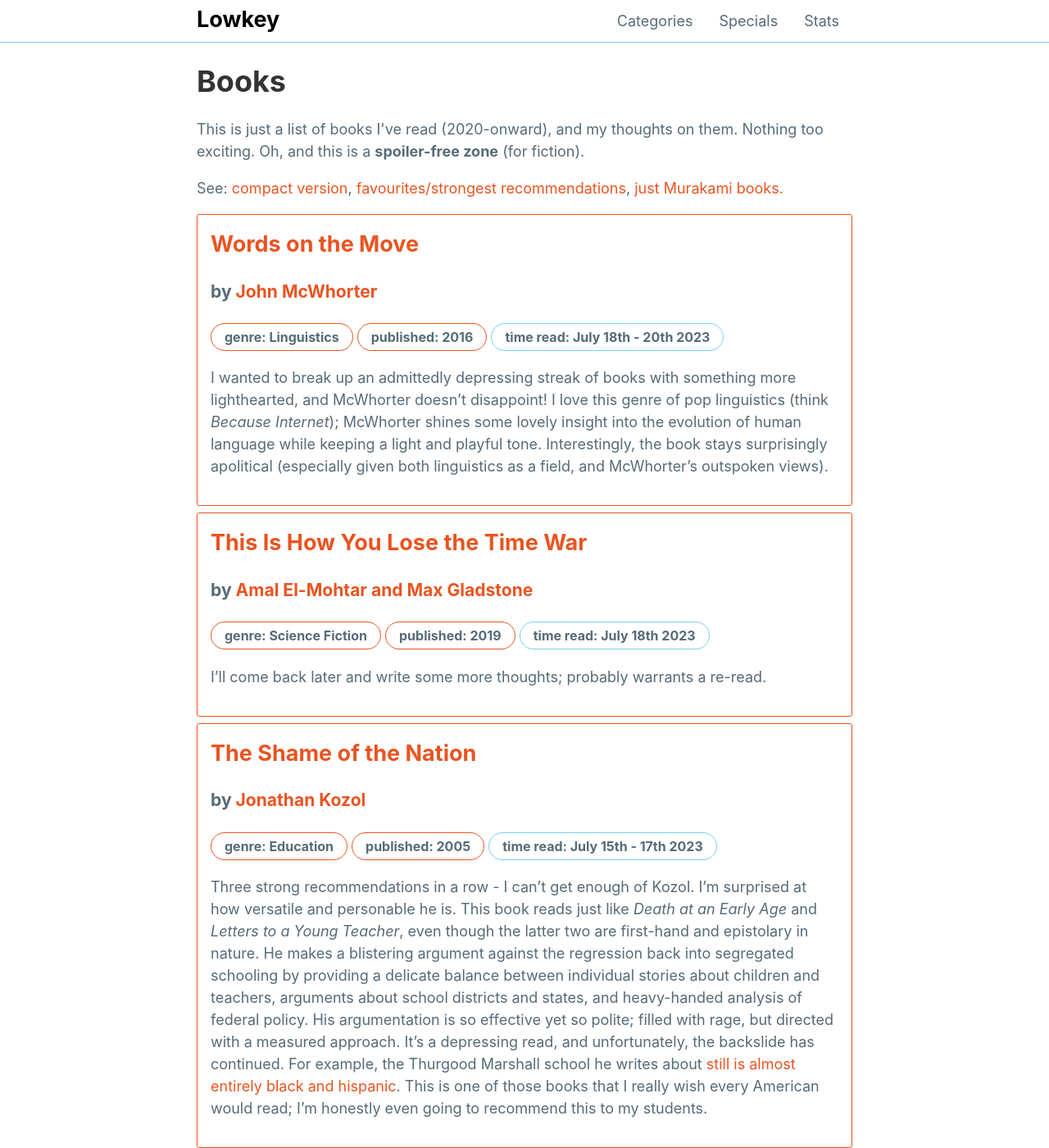
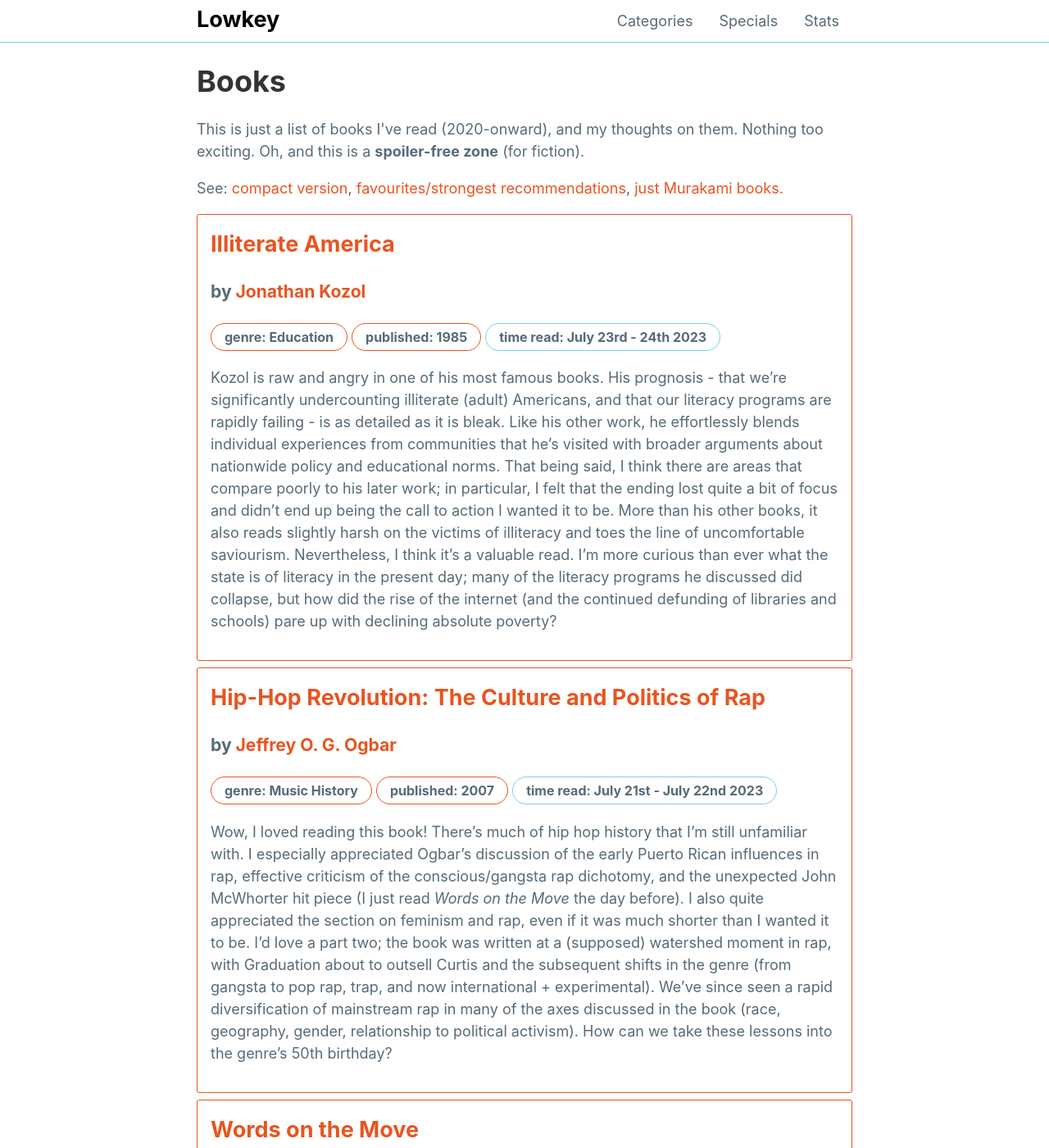
Before and after one commit to mattxwang/lowkey, a Jekyll site: the page built from stats/books.html, in a window 1280 px wide and 1400 px high. Shown: the whole window at 82% size. Built offline with Jekyll 4.4.1, drawn with Linux system fonts in a browser that asks for light colours; some of the changed text lies outside the part shown.

Commit message:
Catching up

```diff
--- a/_data/books.yml
+++ b/_data/books.yml
@@ -719,7 +719,6 @@ normalpeople:
   genre: Romance
   year_published: 2018
   time_read: September 2022
-  strong: true
   thoughts: >
     In the best way possible, this book was a painful read. I often *love* love - and Sally Rooney does a stellar job portraying love (and what's not quite it) in a perfect story about imperfect people. Some parts of the book definitely hit too close to home. This book is such an easy read - which makes it a superb recommendation - and will likely kick off a romance binge phase!
 flights:
@@ -829,7 +828,7 @@ curiousincidentdognighttime:
   time_read: January 31st 2023
   strong: true
   thoughts: >
-    In many ways, this book occupies the same place in my heart as Forrest Gump. I feel both happy and sad for our protagonist and his life situation. Beyond that, the book has some neat light elements of metafiction. Surely a moving read for almost anyone!
+    In many ways, this book occupies the same place in my heart as Forrest Gump. I feel both happy and sad for our protagonist and his life situation. Beyond that, the book has some neat light elements of metafiction. Surely a moving read!
 ofmiceandmen:
   title: Of Mice and Men
   author: John Steinbeck
@@ -942,7 +941,7 @@ beyondmeasure:
   year_published: 2023
   time_read: July 11th - 13th 2023
   thoughts: >
-    I'm left feeling quite whelmed. I completely buy into the thesis of this book: measurements (and units) are (somewhat arbitrarily) grounded in deep history, but encode profound amounts of power and can be used to oppress. Vincent hits on some interesting tidbits, including the ties measurement has to European revolutionaries, Pax Americana, and the tie between IQ and eugenics. But, I feel like so much more on the table. I would have liked to see discussions about the role of census data, gerrymandering, and property rights; about standardized testing or credit scores or GDP; or, a focus on measurement outside of the West. Regardless, it's given me some food for thought, which I greatly appreciate!
+    I'm left feeling quite whelmed. I completely buy into the thesis of this book: measurements (and units) are (somewhat arbitrarily) grounded in deep history, but encode profound amounts of power and can be used to oppress. Vincent hits on some interesting tidbits, including the ties measurement has to European revolutionaries, Pax Americana, and the tie between IQ and eugenics. But, I feel like so much more was left on the table. I would have liked to see discussions about the role of census data, gerrymandering, and property rights; about standardized testing or credit scores or GDP; or, a focus on measurement outside of the West. Regardless, it's given me some food for thought, which I greatly appreciate!
 godhelpthechild:
   title: God Help the Child
   author: Toni Morrison
@@ -976,3 +975,19 @@ wordsonthemove:
   time_read: July 18th - 20th 2023
   thoughts: >
     I wanted to break up an admittedly depressing streak of books with something more lighthearted, and McWhorter doesn't disappoint! I love this genre of pop linguistics (think *Because Internet*); McWhorter shines some lovely insight into the evolution of human language while keeping a light and playful tone. Interestingly, the book stays surprisingly apolitical (especially given both linguistics as a field, and McWhorter's outspoken views).
+hiphoprevolution:
+  title: "Hip-Hop Revolution: The Culture and Politics of Rap"
+  author: Jeffrey O. G. Ogbar
+  genre: Music History
+  year_published: 2007
+  time_read: July 21st - July 22nd 2023
+  thoughts: >
+    Wow, I loved reading this book! There's much of hip hop history that I'm still unfamiliar with. I especially appreciated Ogbar's discussion of the early Puerto Rican influences in rap, effective criticism of the conscious/gangsta rap dichotomy, and the unexpected John McWhorter hit piece (I just read *Words on the Move* the day before). I also quite appreciated the section on feminism and rap, even if it was much shorter than I wanted it to be. I'd love a part two; the book was written at a (supposed) watershed moment in rap, with Graduation about to outsell Curtis and the subsequent shifts in the genre (from gangsta to pop rap, trap, and now international + experimental). We've since seen a rapid diversification of mainstream rap in many of the axes discussed in the book (race, geography, gender, relationship to political activism). How can we take these lessons into the genre's 50th birthday?
+illiterateamerica:
+  title: Illiterate America
+  author: Jonathan Kozol
+  genre: Education
+  year_published: 1985
+  time_read: July 23rd - 24th 2023
+  thoughts: >
+    Kozol is raw and angry in one of his most famous books. His prognosis - that we're significantly undercounting illiterate (adult) Americans, and that our literacy programs are rapidly failing - is as detailed as it is bleak. Like his other work, he effortlessly blends individual experiences from communities that he's visited with broader arguments about nationwide policy and educational norms. That being said, I think there are areas that compare poorly to his later work; in particular, I felt that the ending lost quite a bit of focus and didn't end up being the call to action I wanted it to be. More than his other books, it also reads slightly harsh on the victims of illiteracy and toes the line of uncomfortable saviourism. Nevertheless, I think it's a valuable read. I'm more curious than ever what the state is of literacy in the present day; many of the literacy programs he discussed did collapse, but how did the rise of the internet (and the continued defunding of libraries and schools) pare up with declining absolute poverty?
```
